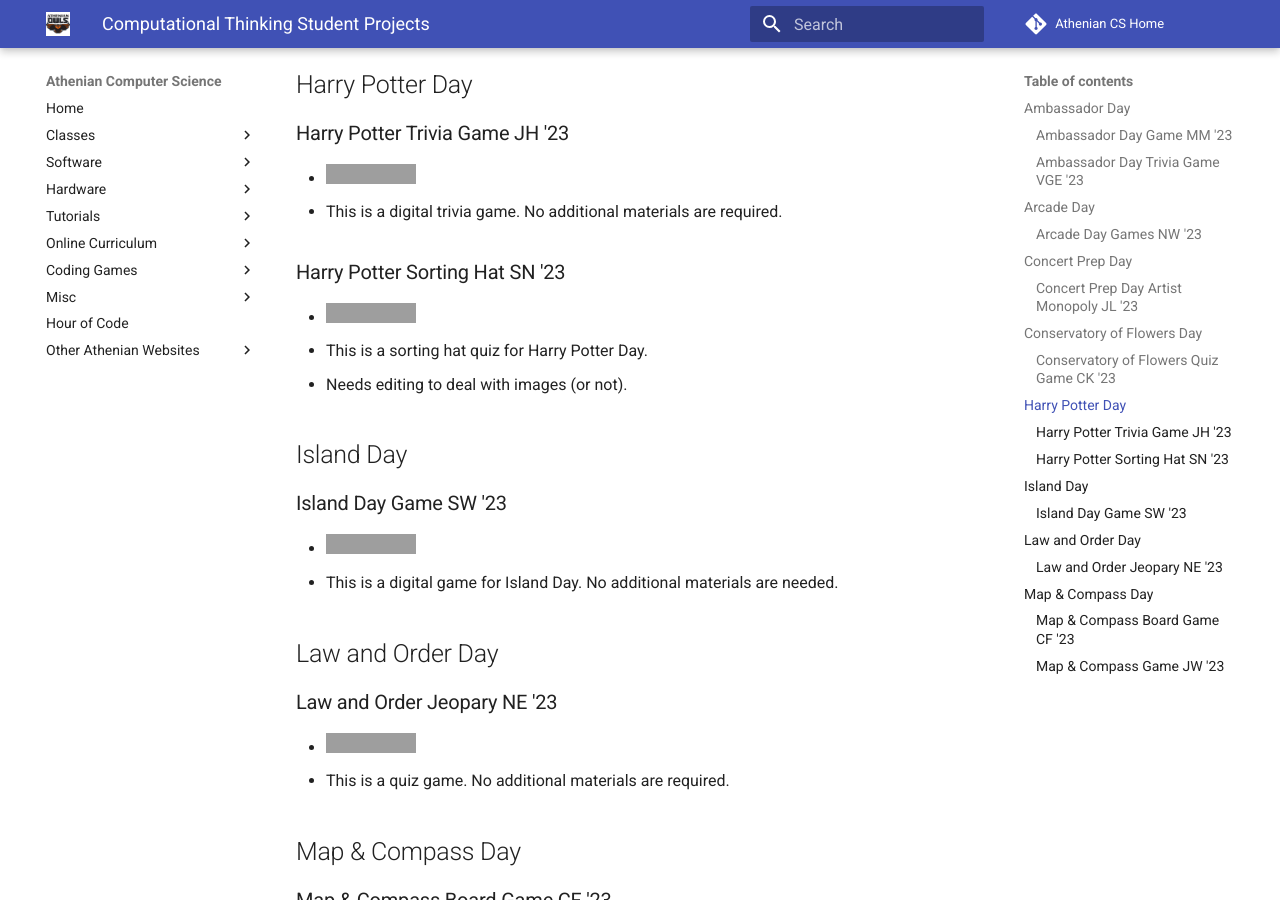
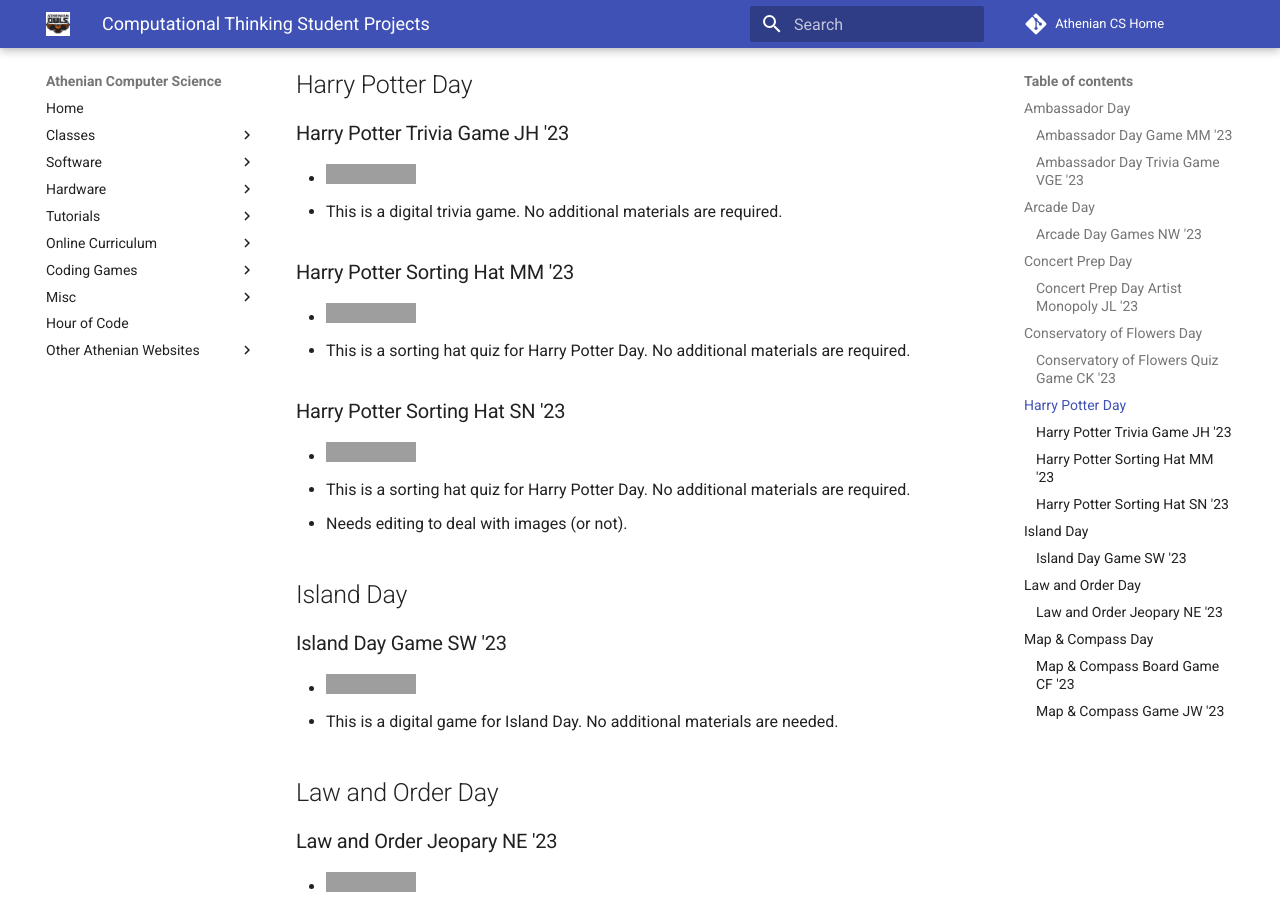
Before and after one commit to athenian-computational-thinking/athenian-cs-mkdocs, an MkDocs documentation site: the page built from docs/ct-projects.md, in a window 1280 px wide and 900 px high, scrolled down 1221 px. Built offline with MkDocs 1.6.1 and Material for MkDocs 9.7.7, drawn with Linux system fonts in a browser that asks for light colours; comment, search, counter and statistics services are not loaded; grey boxes are pictures that could not be loaded.

Commit message:
Update ct-projects.md

```diff
--- a/docs/ct-projects.md
+++ b/docs/ct-projects.md
@@ -39,10 +39,14 @@
 * [![Run on Repl.it](https://repl.it/badge/github/athenian-ct-projects/Harry-Potter-Day-JH)](https://repl.it/github/athenian-ct-projects/Harry-Potter-Day-JH)
 * This is a digital trivia game. No additional materials are required.
 
+### Harry Potter Sorting Hat MM '23
+* [![Run on Repl.it](https://repl.it/badge/github/athenian-ct-projects/Harry-Potter-Day-MM)](https://repl.it/github/athenian-ct-projects/Harry-Potter-Day-MM)
+* This is a sorting hat quiz for Harry Potter Day. No additional materials are required.
+
 
 ### Harry Potter Sorting Hat SN '23
 * [![Run on Repl.it](https://repl.it/badge/github/athenian-ct-projects/Harry-Potter-Day-SN)](https://repl.it/github/athenian-ct-projects/Harry-Potter-Day-SN)
-* This is a sorting hat quiz for Harry Potter Day.
+* This is a sorting hat quiz for Harry Potter Day. No additional materials are required.
 * Needs editing to deal with images (or not).
 
 
```
